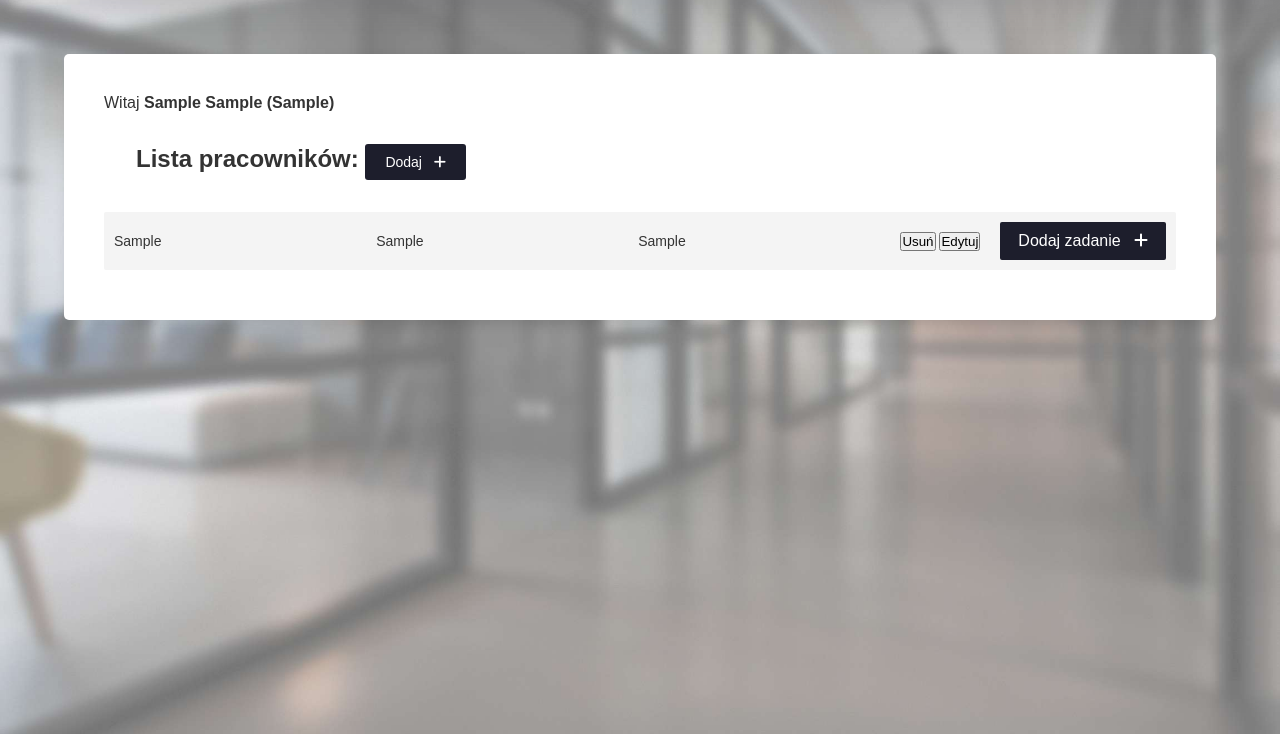
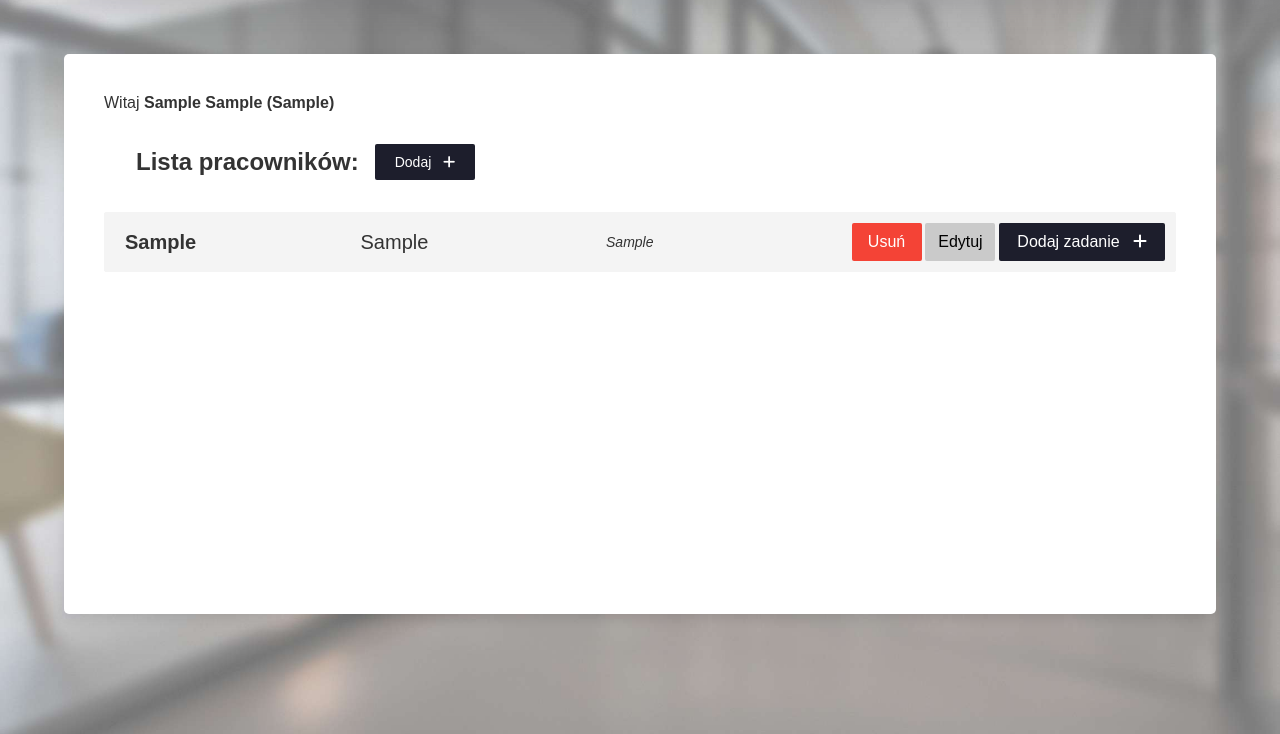
Before and after one commit to zygmuntszymon/StaffManager, a PHP site: page /dashboard_pracodawca.php in a window 1280 px wide. Shown: the part 66-800 px from the top of the page. Run offline with PHP 8.4, Linux system fonts and the light colour scheme; the visitor is signed in with stand-in values (Sample User, id 1); tables that the repository leaves empty or names only in its code hold one stand-in row (values such as "Sample post").

Commit message:
dodanie styli do panelu pracodawcy

```diff
--- a/public/css/main.css
+++ b/public/css/main.css
@@ -30,6 +30,7 @@ body{
 .panel{
     width: 90vw;
     height: max-content;
+    min-height: 70vh;
     max-width: 1296px;
     background-color: white;
     border-radius: 5px;
--- a/public/css/pracodawca.css
+++ b/public/css/pracodawca.css
@@ -1,5 +1,5 @@
 .pracownik {
-    margin-bottom: 10px;
+    margin-bottom: 5px;
     padding: 10px;
     background-color: #f4f4f4;
     border-radius: 2px;
@@ -7,8 +7,30 @@
     justify-content: space-between;
     align-items: center;
     font-size: 14px;
+    border: 1px solid #f4f4f4;
+    transition: all .2s;
+    user-select: none;
 }
-
+.pracownik:hover{
+    border: 1px solid #c0c0c0;
+}
+.pracownik_nazwisko{
+    font-weight: bold;
+    width: 200px;
+    text-align: left;
+    font-size: 20px;
+    padding-left: 10px;
+}
+.pracownik_imie{
+    width: 200px;
+    text-align: left;
+    font-size: 20px;
+}
+.pracownik_rola{
+    width: 200px;
+    text-align: left;
+    font-style: italic;
+}
 .panel {
     margin: 20px;
     font-family: Arial, sans-serif;
@@ -22,6 +44,10 @@
 .lista_pracownikow_header {
     font-size: 24px;
     margin: 2rem;
+    display: flex;
+    align-items: center;
+    justify-content: start;
+
 }
 
 .add_worker_btn {
@@ -29,15 +55,16 @@
     color: white;
     padding: 10px 20px;
     border: none;
-    border-radius: 3px;
+    border-radius: 2px;
     cursor: pointer;
     font-size: 14px;
+    margin-left: 1rem;
 }
 
 .add_worker_btn:hover {
     background-color: #393b58;
 }
-
+/* MODALE */
 .modal {
     position: fixed;
     top: 0;
@@ -114,5 +221,31 @@
 }
 
 .add_worker_form form .cancel-btn:hover {
-    background-color: #d32f2f;
+    background-color: #d35050;
 }
+
+.delete_worker_btn{
+    width: 70px;
+    padding: 10px;
+    font-size: 16px;
+    border: none;
+    border-radius: 2px;
+    cursor: pointer;
+    background-color: #f44336;
+    color: white;
+}
+.delete_worker_btn:hover {
+    background-color: #d15c5c;
+}
+.update_worker_btn{
+    width: 70px;
+    padding: 10px;
+    font-size: 16px;
+    border: none;
+    border-radius: 2px;
+    cursor: pointer;
+    background-color: #cacaca;
+}
+.update_worker_btn:hover {
+    background-color: #dfdfdf;
+}
--- a/public/css/pracownik.css
+++ b/public/css/pracownik.css
@@ -1,5 +1,5 @@
 .zadanie {
-    margin-bottom: 10px;
+    margin-bottom: 5px;
     padding: 10px;
     background-color: #f4f4f4;
     border-radius: 2px;
@@ -21,7 +21,6 @@
     border: none;
     padding: 10px 18px;
     cursor: pointer;
-    margin-left: 1rem;
     font-size: 16px;
     border-radius: 2px;
 }
@@ -35,7 +34,6 @@
     border: none;
     padding: 10px 18px;
     cursor: pointer;
-    margin-left: 1rem;
     font-size: 16px;
     border-radius: 2px;
 }
--- a/public/dashboard_pracodawca.php
+++ b/public/dashboard_pracodawca.php
@@ -67,7 +67,7 @@ if ($_SERVER['REQUEST_METHOD'] === 'POST' && isset($_POST['update_worker_btn']))
 
 <div class="panel">
     <p>
-        Witaj <b><?php echo($user['imie'] . " " . $user['nazwisko'] . " (" . $user['rola'] . ")"); ?></b>
+        Witaj <b><?php echo ($user['imie'] . " " . $user['nazwisko'] . " (" . $user['rola'] . ")"); ?></b>
     </p>
     <div class="lista_pracownikow_container">
         <h3 class="lista_pracownikow_header">
@@ -78,9 +78,11 @@ if ($_SERVER['REQUEST_METHOD'] === 'POST' && isset($_POST['update_worker_btn']))
 
         <?php
         if (!empty($users)) {
-        foreach ($users
+            foreach (
+                $users
 
-        as $user) {
+                as $user
+            ) {
                 echo "<div class='pracownik'>";
                 echo "<span class='pracownik_nazwisko'>" . htmlspecialchars($user['nazwisko']) . "</span>";
                 echo "<span class='pracownik_imie'>" . htmlspecialchars($user['imie']) . "</span>";
@@ -111,7 +113,7 @@ if ($_SERVER['REQUEST_METHOD'] === 'POST' && isset($_POST['update_worker_btn']))
 <!-- Okno Modalne dla dodawania-->
 <div id="add_worker_modal" class="modal" style="display: none;">
     <div class="add_worker_form">
-        <form id="add_Worker_Form" method="POST" action="">
+        <form id="add_Worker_form" method="POST" action="">
             <h3>Dodaj Pracownika</h3>
             <input type="text" name="imie" placeholder="Imię" required>
             <input type="text" name="nazwisko" placeholder="Nazwisko" required>
@@ -136,9 +138,11 @@ if ($_SERVER['REQUEST_METHOD'] === 'POST' && isset($_POST['update_worker_btn']))
             <input type="hidden" name="id" id="delete_worker_id" value="">
             <h3>Usuń Pracownika</h3>
             <label>Czy napewno chcesz usunać pracownika?</label>
-            <button type="submit" name="delete_worker_btn"
-            ">Usuń</button>
+            <div>
+                <button type="submit" name="delete_worker_btn" class="delete_worker_btn">Usuń</button>
                 <button type="button" class="cancel-btn" onclick="closeModalDelete()">Anuluj</button>
+            </div>
+
         </form>
     </div>
 </div>
```
Also changed, not shown: other parts of public/css/pracodawca.css (+83 -3 lines). Lines whose indentation alone changed are shown as unchanged.
